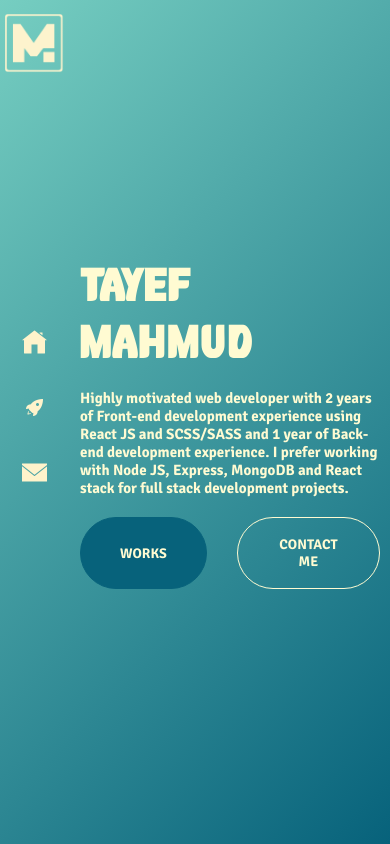
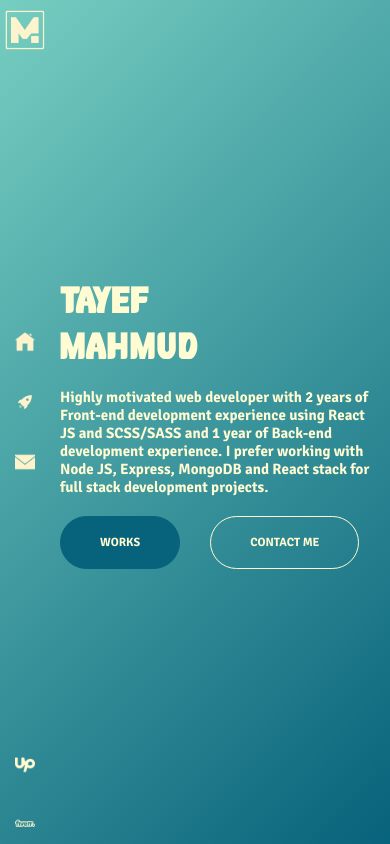
Before and after one commit to Bunningss/web-personal, a Next.js app: page / in a window 390 px wide. Built offline with nearby package versions, Linux system fonts and the light colour scheme.

Commit message:
smaller-screen-sizes

```diff
--- a/Components/Hamburger.jsx
+++ /dev/null
@@ -1,13 +0,0 @@
-import styles from '../styles/Hamburger.module.css';
-
-const Hamburger = ({ active, setActive }) => {
-  return (
-    <div className={active ? `${styles.hamburger} ${styles.active}` : `${styles.hamburger}`} onClick={() => setActive(!active)}>
-        <span className={styles.line}></span>
-        <span className={styles.line}></span>
-        <span className={styles.line}></span>
-    </div>
-  )
-}
-
-export default Hamburger
--- a/Components/Navbar.jsx
+++ b/Components/Navbar.jsx
@@ -1,13 +1,9 @@
 import styles from '../styles/Navbar.module.css';
 import ListItem from './ListItem';
-import { external, getheight, navbar } from '../static';
+import { external, navbar } from '../static';
 import logo from '../public/assets/icons/logo (2).png';
 import Image from 'next/image';
-import facebook from '../public/assets/icons/facebook-cre.png';
-import upwork from '../public/assets/icons/upwork.png';
-import fiverr from '../public/assets/icons/fiverr.png';
 import Link from 'next/link';
-import Hamburger from './Hamburger';
 
 const Navbar = ({ active, setActive }) => {
   return (
--- a/pages/works/[id].jsx
+++ b/pages/works/[id].jsx
@@ -11,8 +11,11 @@ const Work = ({ project }) => {
       <div className={`section-default ${styles.wrapper}`}>
         <Letters text={project.title}/>
         <div className={h > 400 ? `${styles.cover_image} ${styles.slide}` : `${styles.cover_image}`}>
-          <Image src={project.image} alt={project.title} layout='fill' objectFit='cover'/>
+          <Image className={styles.image} src={project.image} alt={project.title} layout='fill'/>
         </div>
+        <a target="_blank" href={project.link}>
+          <p  className={`${styles.project_link} title`} >Visit Project</p>
+        </a>
         <p className={`text-regular-small ${styles.text}`}>{project.desc}</p>
       </div>
     </div>
--- a/styles/Hamburger.module.css
+++ /dev/null
@@ -1,29 +0,0 @@
-.hamburger {
-    height: 20px;
-    width: 30px;
-    display: none;
-    flex-direction: column;
-    justify-content: space-between;
-    align-items: center;
-}
-
-.hamburger .line {
-    height: 3px;
-    width: 100%;
-    background-color: var(--color-secondary_dark);
-    transition: all .3s ease;
-}
-
-.hamburger .line:nth-child(2) {
-    transform: translateX(5px);
-}
-
-.hamburger.active > .line:nth-child(2) {
-    transform: translateX(-5px);
-}
-
-@media screen and (max-width: 500px) {
-    .hamburger {
-        display: flex;
-    }
-}
--- a/styles/Letters.module.css
+++ b/styles/Letters.module.css
@@ -1,7 +1,3 @@
 .letters {
     white-space: pre-wrap;
 }
-
-/* .letters:hover {
-    background: radial-gradient(circle at 258.516px 43px, rgb(132, 115, 255) 0%, rgba(132, 115, 255, 0) calc(0% + 200px)) no-repeat border-box border-box rgb(25, 25, 28);;
-} */
--- a/styles/ListItem.module.css
+++ b/styles/ListItem.module.css
@@ -10,3 +10,10 @@
 .listItem .listItem_name {
     font-size: 16px;
 }
+
+@media screen and (max-width: 399px) {
+    .listItem .listItem_image {
+        height: 20px;
+        width: 20px;
+    }
+}
--- a/styles/Navbar.module.css
+++ b/styles/Navbar.module.css
@@ -5,15 +5,12 @@
     height: 100vh;
     width: 68px;
     padding: 13px;
-    /* background-color: var(--color-dark); */
     background-color: transparent;
     display: flex;
     flex-direction: column;
     justify-content: space-between;
     align-items: center;
 }
-
-.navbar .col {}
 
 .navbar .col .logo_wrapper {
     width: 60px;
@@ -29,6 +26,15 @@
     gap: 40px;
 }
 
-.navbar .col .navList.opacity {
-    opacity: 0;
+@media screen and (max-width: 399px) {
+    .navbar {
+        width: 50px;
+        padding: 10px;
+    }
+
+    .navbar .col .logo_wrapper {
+        width: 40px;
+        height: 40px;
+        cursor: pointer;
+    }
 }
--- a/styles/PrimaryButton.module.css
+++ b/styles/PrimaryButton.module.css
@@ -16,3 +16,9 @@
     background-color: var(--color-accent_secondary);
     border: 1px solid var(--color-accent_secondary);
 }
+
+@media screen and (max-width: 399px) {
+    .btn_primary {
+        font-size: 12px;
+    }
+}
--- a/styles/SecondaryButton.module.css
+++ b/styles/SecondaryButton.module.css
@@ -15,3 +15,9 @@
     background-color: var(--color-accent);
     border: 1px solid var(--color-accent);
 }
+
+@media screen and (max-width: 399px) {
+    .btn_secondary {
+        font-size: 12px;
+    }
+}
--- a/styles/globals.css
+++ b/styles/globals.css
@@ -114,11 +114,33 @@ ul {
   .header {
     font-size: 80px;
   }
+
+  .title {
+    font-size: 50px;
+  }
 }
 
 @media screen and (max-width: 500px) {
   .header {
     font-size: 50px;
+  }
+
+  .title {
+    font-size: 35px;
+  }
+}
+
+@media screen and (max-width: 399px) {
+  .page {
+    padding: 0 0 0 50px;
+  }
+
+  .header {
+    font-size: 40px;
+  }
+
+  .title {
+    font-size: 30px;
   }
 }
 
```
Also changed, not shown: styles/Work.module.css (+20 -1 lines), public/assets/icons/fiverr.png, public/assets/icons/upwork.png.
